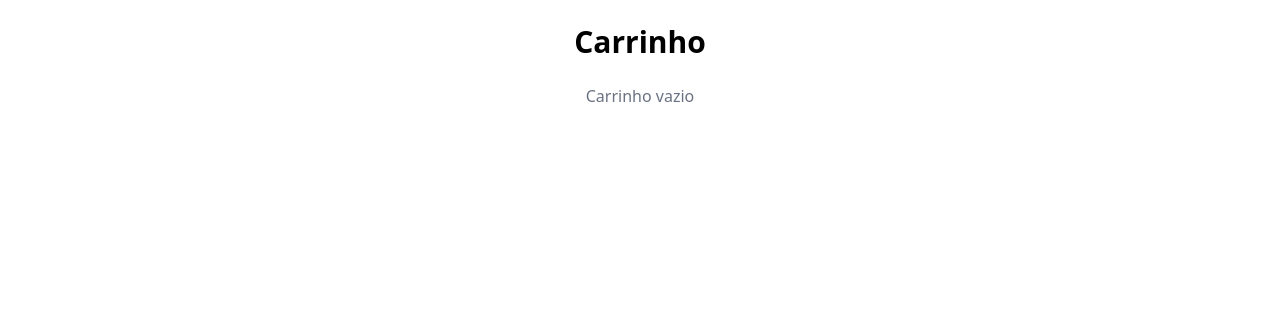
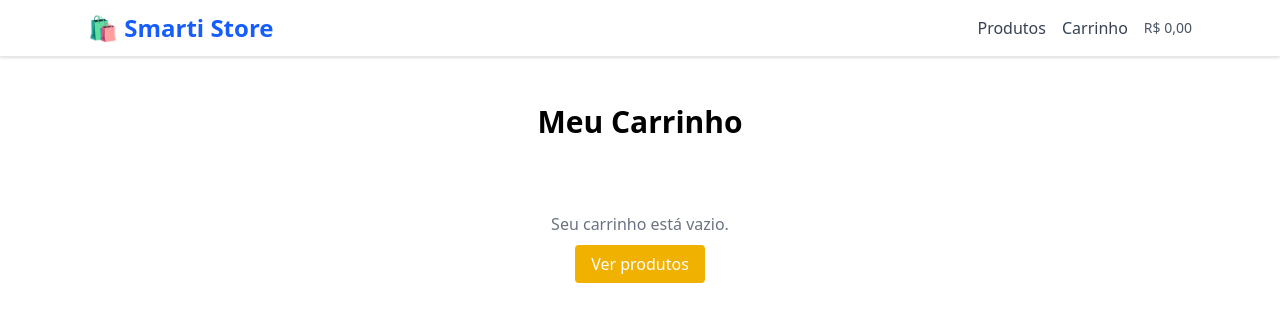
Before and after one commit to bruno-miho-dev/smarti-desafio, a Nuxt app: page /carrinho in a window 1280 px wide. Shown: the top 322 px of the page. Built offline with nearby package versions, Linux system fonts and the light colour scheme.

Commit message:
Finalizado

```diff
--- a/app/app.vue
+++ b/app/app.vue
@@ -1,5 +1,5 @@
 <template>
-  <div>
+  <NuxtLayout>
     <NuxtPage />
-  </div>
+  </NuxtLayout>
 </template>
--- /dev/null
+++ b/app/components/HeaderApp.vue
@@ -0,0 +1,52 @@
+<template>
+  <header
+    class="fixed top-0 left-0 w-full bg-white shadow z-50 border-b border-gray-200"
+  >
+    <nav class="max-w-6xl mx-auto flex items-center justify-between px-6 py-3">
+      <div class="flex items-center gap-4">
+        <NuxtLink to="/produtos" class="text-2xl font-bold text-blue-600"
+          >🛍️ Smarti Store</NuxtLink
+        >
+      </div>
+
+      <div class="flex items-center gap-4">
+        <NuxtLink to="/produtos" class="text-gray-700 hover:text-blue-600"
+          >Produtos</NuxtLink
+        >
+
+        <NuxtLink
+          to="/carrinho"
+          class="relative text-gray-700 hover:text-blue-600"
+        >
+          Carrinho
+          <span
+            v-if="count > 0"
+            class="absolute -top-2 -right-4 bg-blue-600 text-white text-xs font-bold px-2 py-0.5 rounded-full"
+          >
+            {{ count }}
+          </span>
+        </NuxtLink>
+
+        <div class="text-sm text-gray-600 hidden sm:block">
+          {{ formatPrice(total) }}
+        </div>
+      </div>
+    </nav>
+  </header>
+</template>
+
+<script setup lang="ts">
+import { computed } from "vue";
+import { useCartStore } from "@/stores/cartStore";
+
+// pegar store do carrinho
+const cart = useCartStore();
+
+// computed reativos diretamente da store
+const count = computed(() => cart.totalItems);
+const total = computed(() => cart.totalPrice);
+
+// formatador de moeda
+const formatPrice = (v: number) =>
+  v.toLocaleString("pt-BR", { style: "currency", currency: "BRL" });
+</script>
--- /dev/null
+++ b/app/components/ProductCard.vue
@@ -0,0 +1,65 @@
+<!-- components/ProductCard.vue -->
+<template>
+  <div
+    class="border rounded-lg p-4 bg-white shadow hover:shadow-md transition flex flex-col items-center text-center w-full max-w-xs"
+  >
+    <img
+      loading="lazy"
+      :src="product.image"
+      :alt="product.title"
+      class="w-36 h-36 object-contain mb-3"
+    />
+    <h3 class="font-semibold text-gray-800 mb-1 line-clamp-2">
+      {{ product.title }}
+    </h3>
+
+    <!-- rating -->
+    <div class="flex items-center gap-1 mb-2">
+      <span v-for="star in 5" :key="star" class="text-sm" aria-hidden>
+        <span
+          v-if="star <= Math.round(product.rating.rate)"
+          class="text-yellow-400"
+          >★</span
+        >
+        <span v-else class="text-gray-300">★</span>
+      </span>
+      <span class="text-xs text-gray-500 ml-2"
+        >({{ product.rating.count }})</span
+      >
+    </div>
+
+    <div class="mb-3 text-lg font-bold text-green-600">
+      {{ formatPrice(product.price) }}
+    </div>
+
+    <slot name="actions">
+      <button
+        @click="$emit('add', product)"
+        class="w-full bg-yellow-500 hover:bg-yellow-600 text-white py-2 rounded transition"
+      >
+        Adicionar ao carrinho
+      </button>
+    </slot>
+  </div>
+</template>
+
+<script setup lang="ts">
+import type { Product } from "@/composables/useProducts";
+import { defineProps } from "vue";
+
+const props = defineProps<{ product: Product }>();
+
+const formatPrice = (v: number) => {
+  return v.toLocaleString("pt-BR", { style: "currency", currency: "BRL" });
+};
+</script>
+
+<style scoped>
+/* line-clamp fallback if tailwind plugin not present */
+.line-clamp-2 {
+  display: -webkit-box;
+  -webkit-line-clamp: 2;
+  -webkit-box-orient: vertical;
+  overflow: hidden;
+}
+</style>
--- /dev/null
+++ b/app/components/ProductList.vue
@@ -0,0 +1,21 @@
+<!-- components/ProductList.vue -->
+<template>
+  <div
+    class="grid grid-cols-1 sm:grid-cols-2 md:grid-cols-3 lg:grid-cols-4 gap-6 place-items-center"
+  >
+    <ProductCard
+      v-for="p in products"
+      :key="p.id"
+      :product="p"
+      @add="$emit('add', $event)"
+    />
+  </div>
+</template>
+
+<script setup lang="ts">
+import ProductCard from "@/components/ProductCard.vue";
+import type { Product } from "@/composables/useProducts";
+import { defineProps } from "vue";
+
+const props = defineProps<{ products: Product[] }>();
+</script>
--- /dev/null
+++ b/app/layouts/default.vue
@@ -0,0 +1,13 @@
+<!-- layouts/default.vue -->
+<template>
+  <div>
+    <HeaderApp />
+    <main class="pt-20">
+      <slot />
+    </main>
+  </div>
+</template>
+
+<script setup lang="ts">
+import HeaderApp from "@/components/HeaderApp.vue";
+</script>
--- a/app/pages/carrinho.vue
+++ b/app/pages/carrinho.vue
@@ -1,41 +1,110 @@
 <template>
-  <div class="p-6">
-    <h1 class="text-3xl font-bold text-center mb-6">Carrinho</h1>
+  <div class="max-w-4xl mx-auto px-4 py-6">
+    <h1 class="text-3xl font-bold mb-6 text-center">Meu Carrinho</h1>
 
-    <div v-if="cart.length === 0" class="text-center text-gray-500">
-      Carrinho vazio
+    <!-- Carrinho vazio -->
+    <div v-if="items.length === 0" class="text-center text-gray-500 py-12">
+      Seu carrinho está vazio.
+      <div class="mt-4">
+        <NuxtLink
+          to="/produtos"
+          class="bg-yellow-500 text-white px-4 py-2 rounded"
+          >Ver produtos</NuxtLink
+        >
+      </div>
     </div>
 
-    <div v-else>
+    <!-- Lista de itens -->
+    <div v-else class="space-y-4">
       <div
-        v-for="item in cart"
-        :key="item.id"
-        class="flex justify-between items-center mb-4"
+        v-for="it in items"
+        :key="it.id"
+        class="flex items-center gap-4 bg-white p-4 rounded shadow"
       >
-        <div class="flex items-center gap-4">
-          <img :src="item.image" class="w-20 h-20 object-contain" />
-          <div>
-            <p class="font-semibold">{{ item.title }}</p>
-            <p>R$ {{ item.price.toFixed(2).replace(".", ",") }}</p>
+        <img :src="it.image" class="w-20 h-20 object-contain" alt="" />
+        <div class="flex-1">
+          <div class="font-semibold">{{ it.title }}</div>
+          <div class="text-sm text-gray-500">
+            R$ {{ formatPrice(it.price) }}
           </div>
         </div>
+
         <div class="flex items-center gap-2">
-          <button @click="updateQuantity(item.id, item.quantity - 1)">-</button>
-          <span>{{ item.quantity }}</span>
-          <button @click="updateQuantity(item.id, item.quantity + 1)">+</button>
-          <button @click="remove(item.id)" class="text-red-500">Remover</button>
+          <button @click="decrease(it.id)" class="px-3 py-1 border rounded">
+            -
+          </button>
+          <div class="w-8 text-center">{{ it.quantity }}</div>
+          <button @click="increase(it.id)" class="px-3 py-1 border rounded">
+            +
+          </button>
+        </div>
+
+        <div class="w-28 text-right font-semibold">
+          R$ {{ formatPrice(it.quantity * it.price) }}
+        </div>
+
+        <button @click="remove(it.id)" class="text-red-500 ml-4">
+          Remover
+        </button>
+      </div>
+
+      <!-- Total e quantidade -->
+      <div
+        class="bg-gray-50 p-4 rounded flex flex-col sm:flex-row justify-between items-center"
+      >
+        <div class="text-lg">
+          Itens: <strong>{{ totalItems }}</strong>
+        </div>
+        <div class="text-2xl font-bold text-green-600">
+          Total: {{ formatPrice(totalPrice) }}
         </div>
       </div>
 
-      <div class="mt-6 text-right font-bold">
-        Total ({{ totalItems }} itens): R$
-        {{ totalPrice.toFixed(2).replace(".", ",") }}
+      <!-- Ações -->
+      <div class="text-right mt-4">
+        <button
+          @click="clear"
+          class="bg-red-500 text-white px-4 py-2 rounded mr-2"
+        >
+          Limpar
+        </button>
+        <button
+          @click="checkout"
+          class="bg-yellow-600 text-white px-4 py-2 rounded"
+        >
+          Finalizar compra
+        </button>
       </div>
     </div>
   </div>
 </template>
 
 <script setup lang="ts">
-import { useCart } from "@/composables/useCart";
-const { cart, remove, updateQuantity, totalItems, totalPrice } = useCart();
+import { computed } from "vue";
+import { useCartStore } from "@/stores/cartStore";
+import { useRouter } from "vue-router";
+
+const cart = useCartStore();
+const router = useRouter();
+
+// Computeds reativos para atualizar automaticamente
+const items = computed(() => cart.items);
+const totalItems = computed(() => cart.totalItems);
+const totalPrice = computed(() => cart.totalPrice);
+
+// Funções de manipulação
+const increase = (id: number) => cart.increase(id);
+const decrease = (id: number) => cart.decrease(id);
+const remove = (id: number) => cart.remove(id);
+const clear = () => cart.clear();
+
+const checkout = () => {
+  cart.clear();
+  alert("Compra finalizada! Obrigado 😊");
+  router.push("/produtos");
+};
+
+// Formatador de moeda
+const formatPrice = (v: number) =>
+  v.toLocaleString("pt-BR", { style: "currency", currency: "BRL" });
 </script>
--- a/app/pages/produtos.vue
+++ b/app/pages/produtos.vue
@@ -1,55 +1,81 @@
+<!-- pages/produtos.vue -->
 <template>
-  <div class="p-6">
+  <div class="max-w-6xl mx-auto px-4 py-6">
     <h1 class="text-3xl font-bold text-center mb-6">Catálogo de Produtos</h1>
 
-    <!-- Loading -->
-    <div v-if="loading" class="text-center py-20 text-gray-500">
+    <div
+      class="flex flex-col sm:flex-row gap-4 justify-center items-center mb-6"
+    >
+      <input
+        v-model="search"
+        type="text"
+        placeholder="Buscar produto..."
+        class="border rounded px-4 py-2 w-full sm:w-1/2 focus:ring-2 focus:ring-yellow-400"
+      />
+      <select
+        v-model="selectedCategory"
+        class="border rounded px-4 py-2 w-full sm:w-1/4 focus:ring-2 focus:ring-yellow-400"
+      >
+        <option value="">Todas as categorias</option>
+        <option v-for="c in categories" :key="c" :value="c">{{ c }}</option>
+      </select>
+    </div>
+
+    <div v-if="loading" class="text-center text-gray-500 py-12">
       Carregando produtos...
     </div>
-
-    <div v-else-if="error" class="text-center py-20 text-red-500">
+    <div v-else-if="error" class="text-center text-red-500 py-12">
       {{ error }}
     </div>
 
-    <!-- Lista de produtos -->
+    <ProductList v-else :products="filteredProducts" @add="onAddToCart" />
+
     <div
-      v-else
-      class="grid sm:grid-cols-2 lg:grid-cols-4 gap-6 place-items-center"
+      v-if="!loading && filteredProducts.length === 0"
+      class="text-center text-gray-500 mt-8"
     >
-      <div
-        v-for="product in products"
-        :key="product.id"
-        class="border rounded-lg p-4 bg-white shadow flex flex-col items-center text-center w-full max-w-xs"
-      >
-        <img
-          :src="product.image"
-          :alt="product.title"
-          class="w-40 h-40 object-contain mb-3"
-        />
-        <h2 class="font-semibold text-gray-800 mb-2">{{ product.title }}</h2>
-        <p class="text-lg font-bold text-green-600">
-          R$ {{ product.price.toFixed(2).replace(".", ",") }}
-        </p>
-      </div>
+      Nenhum produto encontrado.
     </div>
   </div>
 </template>
 
 <script setup lang="ts">
-import { onMounted } from "vue";
+import { ref, computed, onMounted } from "vue";
 import { useProducts } from "@/composables/useProducts";
-import { useCart } from "@/composables/useCart";
-const cart = useCart();
+import { useCartStore } from "@/stores/cartStore";
+import { useRouter } from "vue-router";
+import ProductList from "@/components/ProductList.vue";
 
-const { products, loading, error, fetchProducts } = useProducts();
+const { products, categories, loading, error, fetchProducts } = useProducts();
+const cart = useCartStore();
+const router = useRouter();
 
-const addToCart = (product: Product) => {
+const search = ref("");
+const selectedCategory = ref("");
+const localCategories = ref<string[]>([]);
+
+onMounted(async () => {
+  await fetchProducts();
+  // ensure categories from composable (fallback)
+  localCategories.value = categories.value ?? [];
+});
+
+// computed list for ProductList
+const filteredProducts = computed(() => {
+  return products.value.filter((p) => {
+    const matchesSearch = p.title
+      .toLowerCase()
+      .includes(search.value.toLowerCase());
+    const matchesCat = selectedCategory.value
+      ? p.category === selectedCategory.value
+      : true;
+    return matchesSearch && matchesCat;
+  });
+});
+
+const onAddToCart = (product: any) => {
   cart.add(product);
-  // Opcional: navegar para /carrinho
-  router.push("/carrinho");
+  // optional: small delay for UX
+  setTimeout(() => router.push("/carrinho"), 200);
 };
-
-onMounted(() => {
-  fetchProducts();
-});
 </script>
--- /dev/null
+++ b/app/stores/cartStore.ts
@@ -0,0 +1,90 @@
+// stores/cartStore.ts
+import { defineStore } from "pinia";
+import { ref, computed } from "vue";
+import type { Product } from "@/composables/useProducts";
+
+export type CartItem = Product & { quantity: number };
+
+const STORAGE_KEY = "smarti_cart_v1";
+
+export const useCartStore = defineStore("cart", () => {
+  const items = ref<CartItem[]>([]);
+
+  // carregar do localStorage (somente cliente)
+  if (typeof window !== "undefined") {
+    try {
+      const raw = localStorage.getItem(STORAGE_KEY);
+      if (raw) items.value = JSON.parse(raw);
+    } catch (e) {
+      console.error("Falha ao carregar carrinho do localStorage", e);
+    }
+  }
+
+  const save = () => {
+    if (typeof window === "undefined") return;
+    try {
+      localStorage.setItem(STORAGE_KEY, JSON.stringify(items.value));
+    } catch (e) {
+      // silenciar erros de storage
+      console.error("Falha ao salvar carrinho", e);
+    }
+  };
+
+  function add(product: Product, qty = 1) {
+    const found = items.value.find((i) => i.id === product.id);
+    if (found) {
+      found.quantity += qty;
+    } else {
+      items.value.push({ ...product, quantity: qty });
+    }
+    save();
+  }
+
+  function remove(id: number) {
+    items.value = items.value.filter((i) => i.id !== id);
+    save();
+  }
+
+  function increase(id: number) {
+    const it = items.value.find((i) => i.id === id);
+    if (it) {
+      it.quantity++;
+      save();
+    }
+  }
+
+  function decrease(id: number) {
+    const it = items.value.find((i) => i.id === id);
+    if (it) {
+      if (it.quantity > 1) {
+        it.quantity--;
+      } else {
+        items.value = items.value.filter((i) => i.id !== id);
+      }
+      save();
+    }
+  }
+
+  function clear() {
+    items.value = [];
+    save();
+  }
+
+  const totalItems = computed(() =>
+    items.value.reduce((s, i) => s + i.quantity, 0)
+  );
+  const totalPrice = computed(() =>
+    items.value.reduce((s, i) => s + i.quantity * i.price, 0)
+  );
+
+  return {
+    items,
+    add,
+    remove,
+    increase,
+    decrease,
+    clear,
+    totalItems,
+    totalPrice,
+  };
+});
```
Also changed, not shown: app/composables/useProducts.ts (+6 -2 lines), 1 other file (tests, documents, lock files or other folders).
